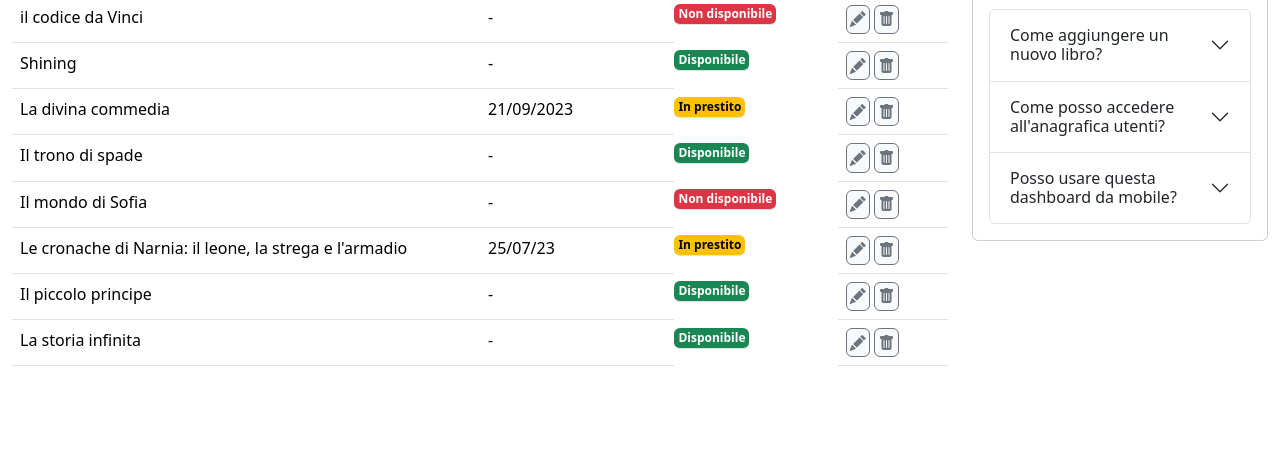
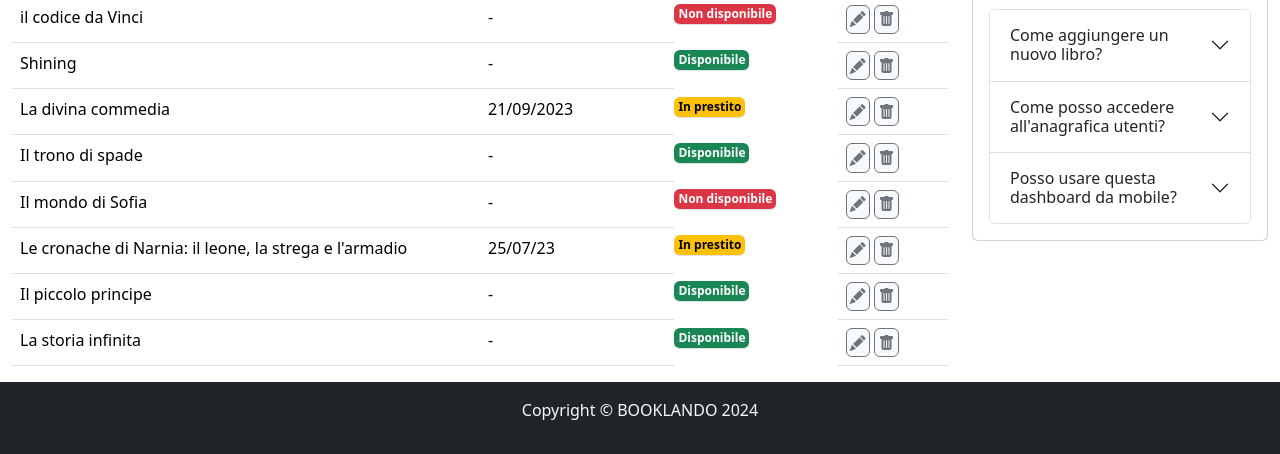
Before and after one commit to Gabbocnc/html-css-bootstrap-dashboard, a plain HTML site: page index.html in a window 1280 px wide. Shown: the part 429-883 px from the top of the page. Before the commit the page ends 811 px from the top, so only its background shows below. Drawn offline with nearby package versions, Linux system fonts and the light colour scheme.

Commit message:
add footer

```diff
--- a/index.html
+++ b/index.html
@@ -350,17 +350,15 @@
                         </div>
                     </div>
                 </div>
-        </div>
+            </div>
 
         </div>
-
-
-
-
     </main>
     <!-- main -->
-    <footer>
-
+    <footer class="py-3 bg-dark text-light">
+        <div class="container">
+            <p class="text-center">Copyright &copy; BOOKLANDO 2024</p>
+        </div>
     </footer>
     <!-- footer -->
     <script src="https://cdn.jsdelivr.net/npm/@popperjs/core@2.11.8/dist/umd/popper.min.js"
```
Also changed, not shown: new-book.html (+6 -2 lines).
